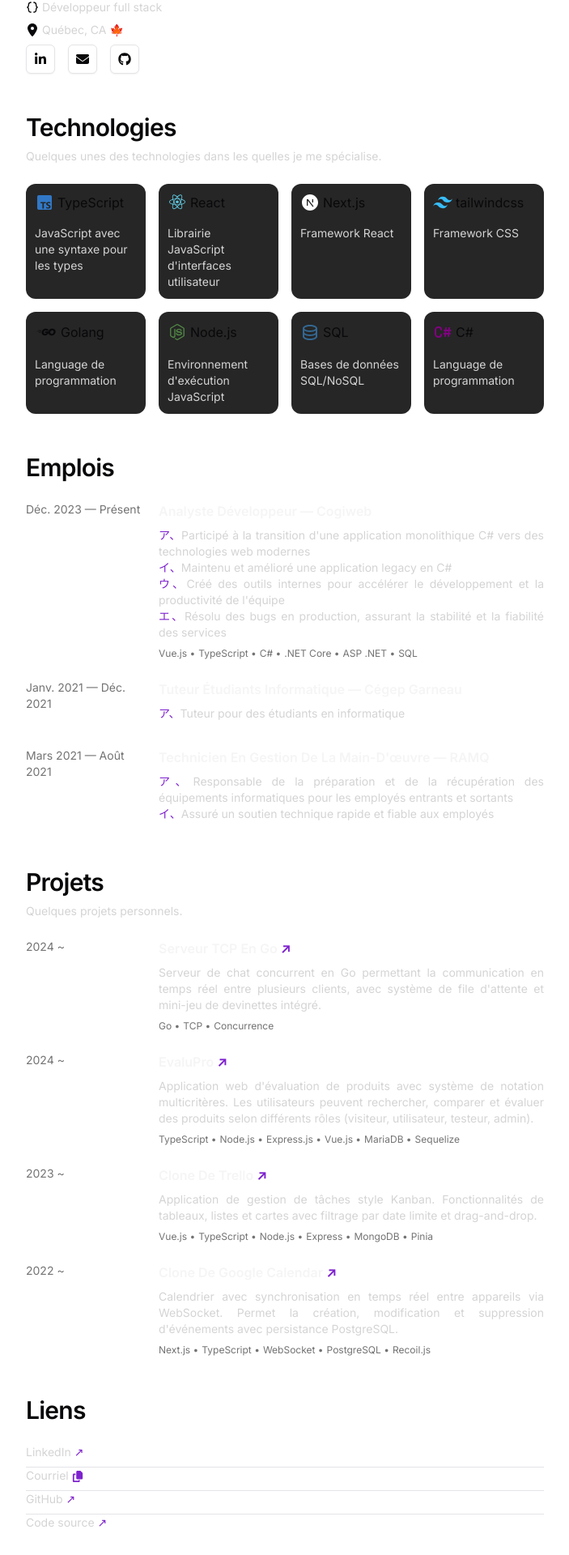
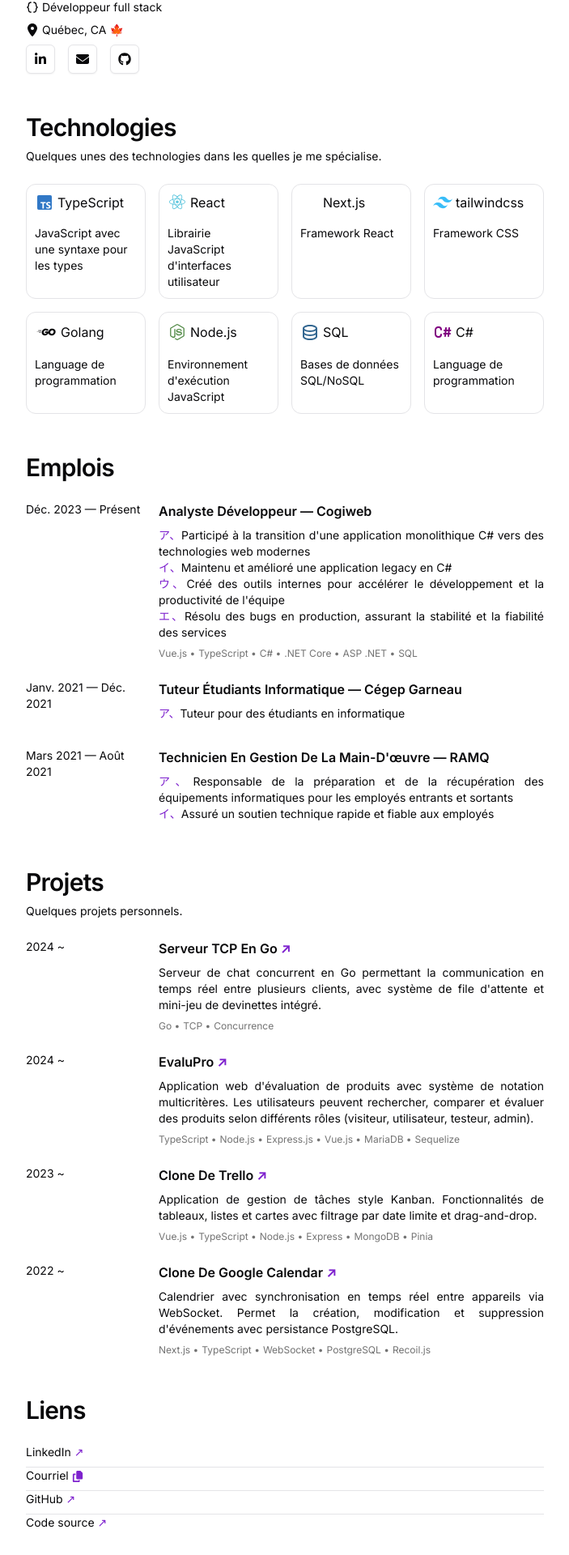
Before and after one commit to mtlaso/portfolio, a Next.js app: page / in a window 1280 px wide. Shown: the part 173-2093 px from the top of the page at 81% size, without its empty margins (288-991 px from the left). Built offline with nearby package versions, Linux system fonts and the light colour scheme; a web font is replaced by a local one.

Commit message:
ajuster theme noir/blanc

```diff
--- a/app/ui/index/hero-section/hero-section.tsx
+++ b/app/ui/index/hero-section/hero-section.tsx
@@ -18,12 +18,14 @@
 			<div className="flex flex-col gap-2">
 				<div className="flex items-center gap-1">
 					<BiCodeCurly />
-					<p className="text-sm text-neutral-300">Développeur full stack</p>
+					<p className="text-sm dark:text-neutral-300">
+						Développeur full stack
+					</p>
 				</div>
 
 				<div className="flex items-center gap-1">
 					<FaLocationDot />
-					<p className="text-neutral-300 text-sm">Québec, CA 🍁</p>
+					<p className="dark:text-neutral-300 text-sm">Québec, CA 🍁</p>
 				</div>
 
 				<div className="flex gap-4">
--- a/app/ui/index/links-section/copy-email.tsx
+++ b/app/ui/index/links-section/copy-email.tsx
@@ -17,7 +17,7 @@
 			<Tooltip>
 				<TooltipTrigger asChild>
 					<li
-						className="text-sm text-neutral-300 cursor-pointer
+						className="text-sm dark:text-neutral-300 cursor-pointer
           hover:text-purple-700	transition-colors duration-200"
 						onClick={handleCopyEmail}
 						onKeyDown={handleCopyEmail}
--- a/app/ui/index/links-section/links-section.tsx
+++ b/app/ui/index/links-section/links-section.tsx
@@ -14,7 +14,7 @@
 
 			<ul className={`divide-y ${SPACING.TITLES_SPACING}`}>
 				<li
-					className="text-sm text-neutral-300
+					className="text-sm dark:text-neutral-300
           hover:text-purple-700	transition-colors duration-200"
 				>
 					<Link
@@ -32,7 +32,7 @@
 				<CopyEmail />
 
 				<li
-					className="text-sm text-neutral-300
+					className="text-sm dark:text-neutral-300
           hover:text-purple-700	transition-colors duration-200"
 				>
 					<Link
@@ -48,7 +48,7 @@
 				</li>
 
 				<li
-					className="text-sm text-neutral-300
+					className="text-sm dark:text-neutral-300
           hover:text-purple-700	transition-colors duration-200"
 				>
 					<Link
--- a/app/ui/index/work-section.tsx
+++ b/app/ui/index/work-section.tsx
@@ -25,7 +25,9 @@
 		>
 			<div className={`${SPACING.TITLES_SPACING}`}>
 				<h2 className="font-semibold tracking-tight text-3xl">Projets</h2>
-				<p className="text-neutral-300 text-sm">Quelques projets personnels.</p>
+				<p className="dark:text-neutral-300 text-sm">
+					Quelques projets personnels.
+				</p>
 			</div>
 
 			<ul className={`${SPACING.INSIDE_SECTIONS_SPACING}`}>
@@ -47,7 +49,9 @@
 	return (
 		<li className="grid grid-cols-1 sm:grid-cols-4 text-sm gap-2 sm:gap-4">
 			<div className="col-span-1">
-				<p className="capitalize text-sm text-neutral-500">{projectDate} ~</p>
+				<p className="capitalize text-sm dark:text-neutral-500">
+					{projectDate} ~
+				</p>
 			</div>
 
 			<div className="col-span-3 grid gap-2">
@@ -58,14 +62,14 @@
 						rel="noopener noreferrer"
 					>
 						<p
-							className="capitalize text-base text-neutral-100 font-semibold
+							className="capitalize text-base dark:text-neutral-100 font-semibold
           hover:text-purple-700	transition-colors duration-200"
 						>
 							{project.title}
 							<span className="text-purple-700">&nbsp;↗</span>
 						</p>
 					</Link>
-					<p className="text-justify text-sm text-neutral-300">
+					<p className="text-justify text-sm dark:text-neutral-300">
 						{project.desc}
 					</p>
 				</div>
@@ -114,20 +118,23 @@
 	return (
 		<li className="grid grid-cols-1 sm:grid-cols-4 text-sm gap-2 sm:gap-4">
 			<div className="col-span-1">
-				<p className="capitalize text-sm text-neutral-500">
+				<p className="capitalize text-sm dark:text-neutral-500">
 					{startDate} — {endDate}
 				</p>
 			</div>
 
 			<div className="col-span-3 grid gap-2">
 				<div className={`${SPACING.TITLES_SPACING}`}>
-					<p className="capitalize text-base text-neutral-100 font-semibold">
+					<p className="capitalize text-base dark:text-neutral-100 font-semibold">
 						{work.title} — {work.company}
 					</p>
 
 					<ul className="list-[katakana] list-inside marker:text-purple-700">
 						{work.achievements?.map((item: string) => (
-							<li className="text-justify text-sm text-neutral-300" key={item}>
+							<li
+								className="text-justify text-sm dark:text-neutral-300"
+								key={item}
+							>
 								{item}
 							</li>
 						))}
@@ -160,7 +167,7 @@
 		>
 			<div className={`${SPACING.TITLES_SPACING} `}>
 				<h2 className="font-semibold tracking-tight text-3xl">Technologies</h2>
-				<p className="text-neutral-300 text-sm">
+				<p className="dark:text-neutral-300 text-sm">
 					Quelques unes des technologies dans les quelles je me spécialise.
 				</p>
 			</div>
@@ -183,14 +190,14 @@
 		<li
 			className="p-2.5
 			grid grid-rows-subgrid row-span-2
-      rounded-xl border border-transparent bg-neutral-800
-      hover:bg-purple-700 transition-colors duration-200"
+      rounded-xl border dark:border-transparent dark:bg-neutral-800
+      hover:bg-purple-100 dark:hover:bg-purple-700 transition-colors duration-200"
 		>
 			<p className="flex items-center gap-1">
 				{<item.icon size={item.iconSize} color={item.iconColor} />}
 				{item.title}
 			</p>
-			<p className="text-sm text-neutral-300">{item.desc}</p>
+			<p className="text-sm dark:text-neutral-300">{item.desc}</p>
 		</li>
 	);
 };
```
